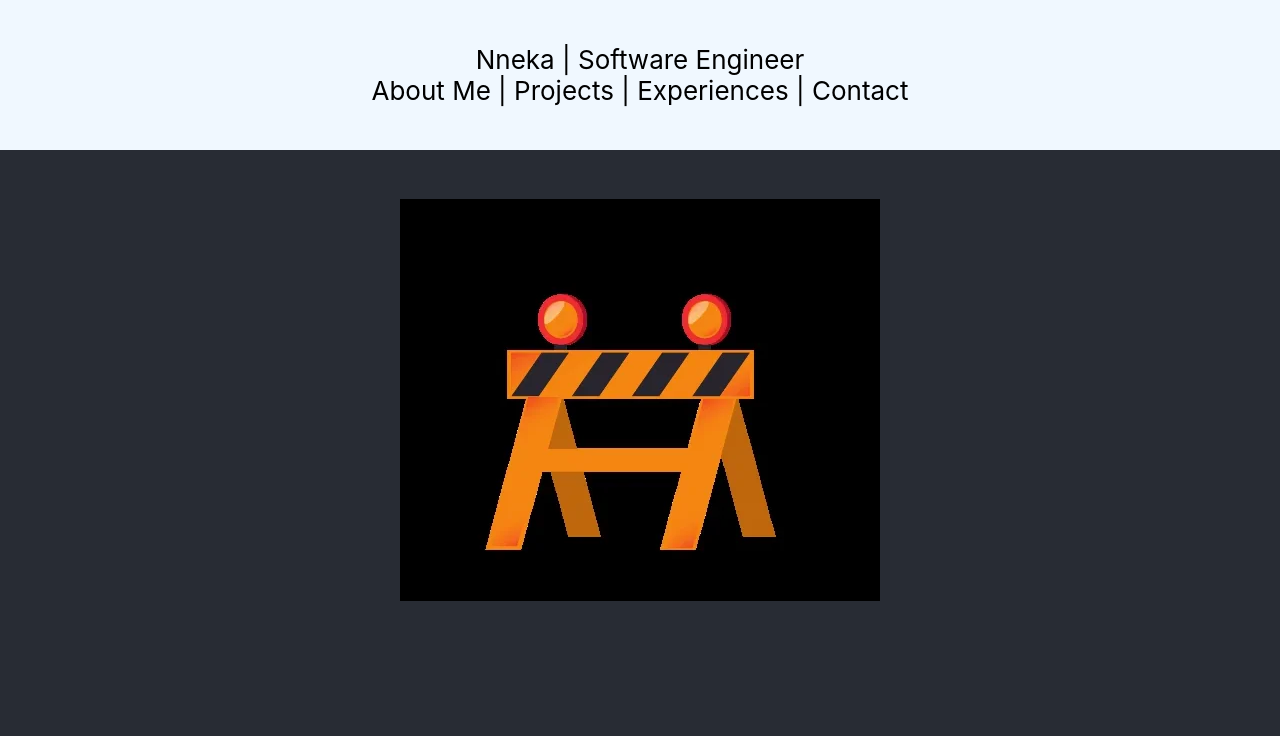
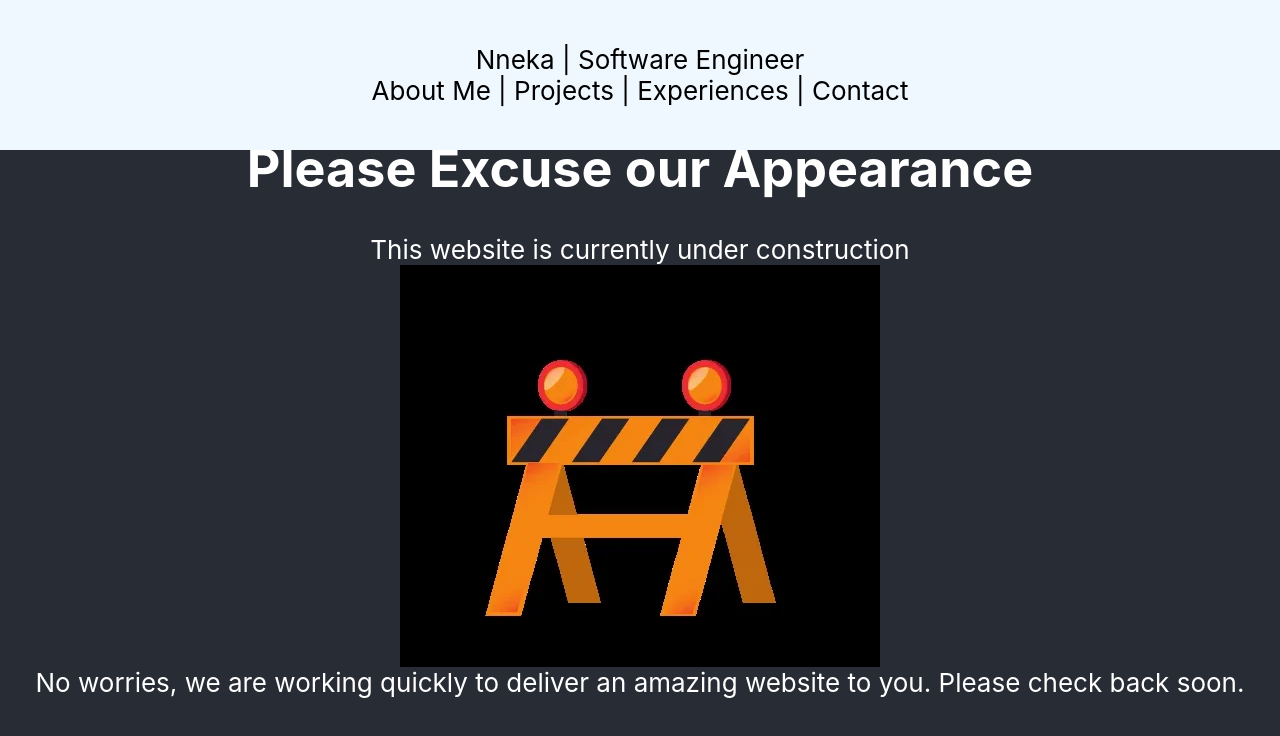
Before and after one commit to nnekauf/portfolio, a React (Create React App) app: page / in a window 1280 px wide. Shown: the top 736 px of the page. Built offline with nearby package versions, Linux system fonts and the light colour scheme.

Commit message:
adds text indicating that the website is under construction and will be underway soon

```diff
--- a/src/App.js
+++ b/src/App.js
@@ -8,7 +8,11 @@ function App() {
     <div className="App">
       <header className="App-header">
        <NavBar/>{/* < img src={face}></img> */}
+       <h1> Please Excuse our Appearance</h1>
+       <div>This website is currently under construction</div>
        < img src={construction}></img>
+        <div>No worries, we are working quickly to deliver an amazing website to you.
+          Please check back soon.</div>
       </header>
     </div>
   );
```
